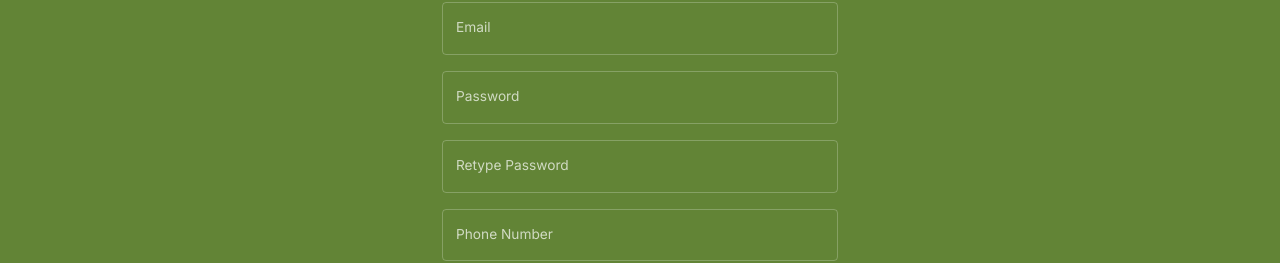
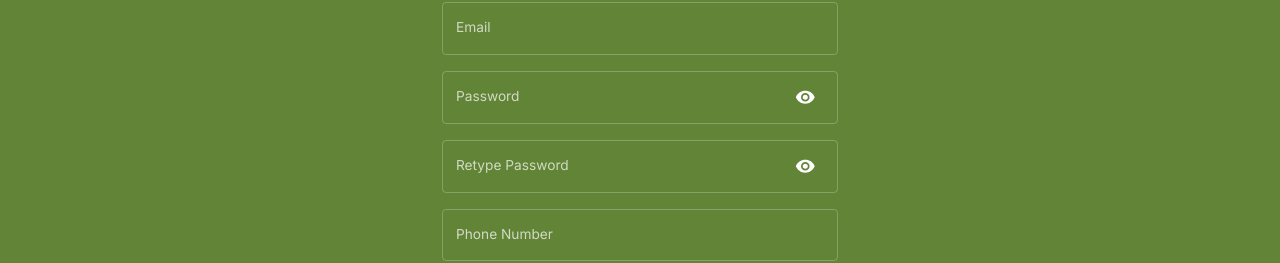
Before and after one commit to haniefm12/kebun, a React (Create React App) app in the folder client/: page /signup in a window 1280 px wide. Shown: the part 194-457 px from the top of the page. Built offline with nearby package versions, Linux system fonts and the light colour scheme.

Commit message:
feat: add toggle visibility for password field

```diff
--- a/client/src/pages/login/index.jsx
+++ b/client/src/pages/login/index.jsx
@@ -1,27 +1,42 @@
 import { useState } from "react";
-import { Box, Container, Typography, TextField, Button } from '@mui/material';
+import { Box, Container, Typography, TextField, Button, IconButton } from '@mui/material';
+import { Visibility, VisibilityOff } from '@mui/icons-material';
 import FlexBetween from "../../components/FlexBetween";
 import Authbar from "../../components/Authbar";
 import { useLogin } from "../../hooks/useLogin";
 
 const Login = () => {
+  // State variables for email, password, and form error
   const [email, setEmail] = useState('');
   const [password, setPassword] = useState('');
   const [formError, setFormError] = useState(null);
-  const { login, error , isLoading}= useLogin()
 
+  // State variable to toggle password visibility
+  const [showPassword, setShowPassword] = useState(false);
+
+  // Hook to handle login functionality
+  const { login, error, isLoading } = useLogin();
+
+  // Function to handle form submission
   const handleSubmit = async (e) => {
-    e.preventDefault()
+    e.preventDefault();
+    await login(email, password);
+  };
 
-    await login(email, password)
-  }
+  // Function to toggle password visibility
+  const handleShowPassword = () => {
+    setShowPassword(!showPassword);
+  };
 
   return (
-   <><Authbar>
-
-   </Authbar>
-   <FlexBetween></FlexBetween>
-   <Container maxWidth="xs" sx={{ py: 20 }}>
+    <>
+      <Authbar>
+        {/* Authbar component */}
+      </Authbar>
+      <FlexBetween>
+        {/* FlexBetween component */}
+      </FlexBetween>
+      <Container maxWidth="xs" sx={{ py: 20 }}>
         <Typography variant="h4" align="center" gutterBottom>
           Login
         </Typography>
@@ -32,16 +47,25 @@ const Login = () => {
               label="Username"
               variant="outlined"
               value={email}
-              onChange={(e) => setEmail(e.target.value)} />
+              onChange={(e) => setEmail(e.target.value)}
+            />
           </Box>
           <Box sx={{ mb: 2 }}>
             <TextField
               fullWidth
               label="Password"
               variant="outlined"
-              type="password"
+              type={showPassword ? 'text' : 'password'} // Toggle password visibility
               value={password}
-              onChange={(e) => setPassword(e.target.value)} />
+              onChange={(e) => setPassword(e.target.value)}
+              InputProps={{
+                endAdornment: (
+                  <IconButton onClick={handleShowPassword}>
+                    {showPassword ? <VisibilityOff /> : <Visibility />}
+                  </IconButton>
+                ),
+              }}
+            />
           </Box>
           {formError && (
             <Typography variant="subtitle2" color="error" gutterBottom>
@@ -60,8 +84,9 @@ const Login = () => {
           </Button>
           {error && <div className="error">{error}</div>}
         </form>
-      </Container></>
-  )
-}
+      </Container>
+    </>
+  );
+};
 
 export default Login;
--- a/client/src/pages/signup/index.jsx
+++ b/client/src/pages/signup/index.jsx
@@ -1,9 +1,11 @@
 // Signup.js
 import React, { useState } from 'react';
-import { Box, Container, Typography, TextField, Button } from '@mui/material';
+import { Box, Container, Typography, TextField, Button, InputAdornment, IconButton } from '@mui/material';
 import FlexBetween from "../../components/FlexBetween";
 import Authbar from "../../components/Authbar";
 import { useSignup } from '../../hooks/useSignup';
+import Visibility from '@mui/icons-material/Visibility'; // import Visibility icon
+import VisibilityOff from '@mui/icons-material/VisibilityOff'; // import VisibilityOff icon
 
 const Signup = () => {
   const [name, setName] = useState('');
@@ -12,13 +14,15 @@ const Signup = () => {
   const [retypePassword, setRetypePassword] = useState('');
   const [phoneNumber, setPhoneNumber] = useState('');
   const [formError, setFormError] = useState(null);
+  const [showPassword, setShowPassword] = useState(false); // toggle password visibility
+  const [showRetypePassword, setShowRetypePassword] = useState(false); // toggle retype password visibility
 
-  const{signup,error,isLoading} = useSignup()
+  const { signup, error, isLoading } = useSignup();
 
   const handleSubmit = async (e) => {
-    e.preventDefault()
+    e.preventDefault();
 
-    await signup(name, email, password, phoneNumber)
+    await signup(name, email, password, phoneNumber);
   };
 
   const validatePassword = () => {
@@ -27,6 +31,14 @@ const Signup = () => {
     } else {
       setFormError(null);
     }
+  };
+
+  const handleToggleShowPassword = () => {
+    setShowPassword(!showPassword); // toggle showPassword state
+  };
+
+  const handleToggleShowRetypePassword = () => {
+    setShowRetypePassword(!showRetypePassword); // toggle showRetypePassword state
   };
 
   return (
@@ -61,19 +73,39 @@ const Signup = () => {
             fullWidth
             label="Password"
             variant="outlined"
-            type="password"
+            type={showPassword ? 'text' : 'password'} // toggle password type based on showPassword state
             value={password}
-            onChange={(e) => setPassword(e.target.value)} />
+            onChange={(e) => setPassword(e.target.value)}
+            InputProps={{
+              endAdornment: (
+                <InputAdornment position="end">
+                  <IconButton onClick={handleToggleShowPassword}>
+                    {showPassword ? <VisibilityOff /> : <Visibility />}
+                  </IconButton>
+                </InputAdornment>
+              ),
+            }}
+          />
         </Box>
         <Box sx={{ mb: 2 }}>
           <TextField
             fullWidth
             label="Retype Password"
             variant="outlined"
-            type="password"
+            type={showRetypePassword ? 'text' : 'password'} // toggle retype password type based on showRetypePassword state
             value={retypePassword}
             onChange={(e) => setRetypePassword(e.target.value)}
-            onBlur={validatePassword} />
+            onBlur={validatePassword}
+            InputProps={{
+              endAdornment: (
+                <InputAdornment position="end">
+                  <IconButton onClick={handleToggleShowRetypePassword}>
+                    {showRetypePassword ? <VisibilityOff /> : <Visibility />}
+                  </IconButton>
+                </InputAdornment>
+              ),
+            }}
+          />
         </Box>
         <Box sx={{ mb: 2 }}>
           <TextField
```
